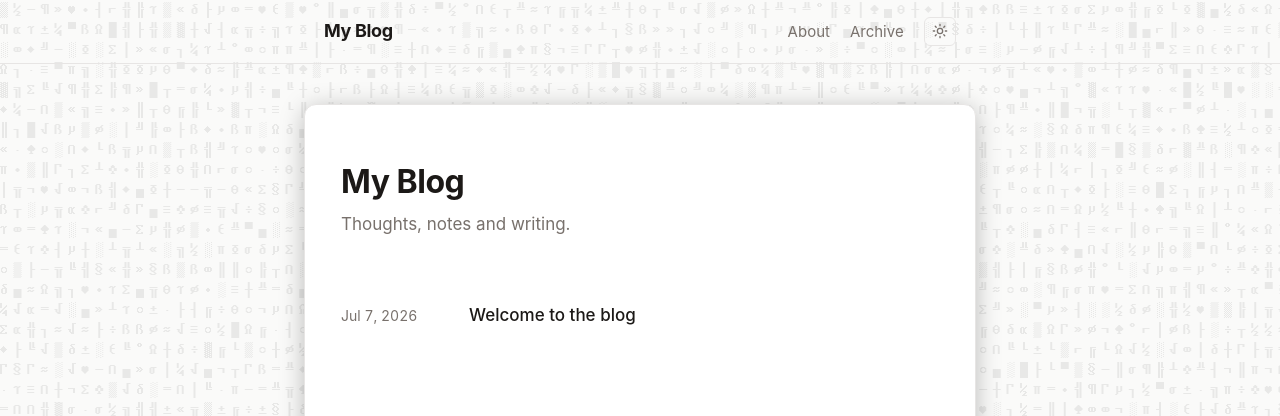
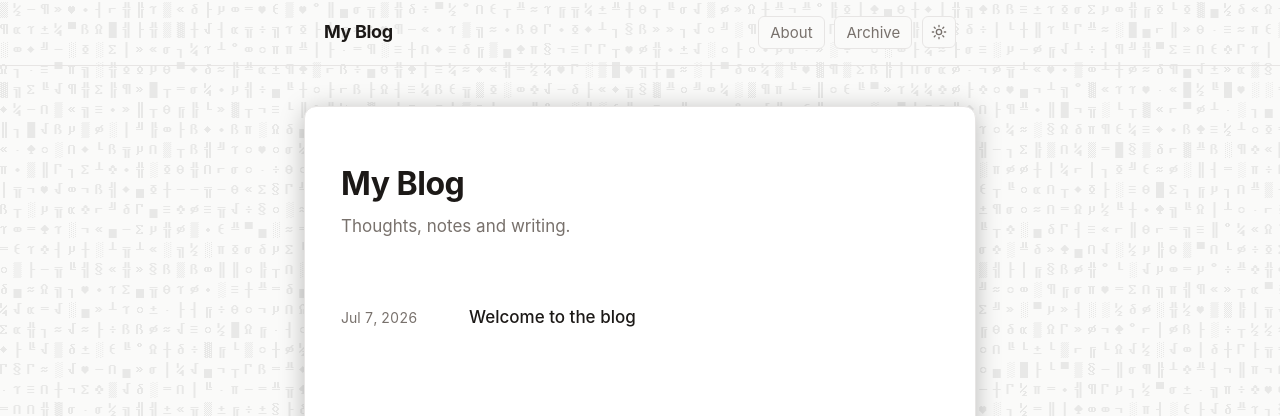
Before and after one commit to w13rt/w13rt.github.io, a Jekyll site: the page built from index.html, in a window 1280 px wide. Shown: the top 416 px of the page. Built offline with Jekyll 4.4.1, drawn with Linux system fonts in a browser that asks for light colours.

Commit message:
Opaque chip-style nav buttons over transparent header
Co-Authored-By: Claude Fable 5 <noreply@anthropic.com>

```diff
--- a/assets/css/main.scss
+++ b/assets/css/main.scss
@@ -233,26 +233,32 @@ table {
 .nav-links {
   display: flex;
   align-items: center;
-  gap: 1.25rem;
+  gap: 0.6rem;
 
   a {
     color: var(--text-muted);
     font-size: 0.9375rem;
+    line-height: 1.4;
+    background: var(--bg);
+    border: 1px solid var(--border);
+    border-radius: 6px;
+    padding: 0.3rem 0.7rem;
   }
 
   a:hover {
     color: var(--text);
+    border-color: var(--text-muted);
     text-decoration: none;
   }
 }
 
 #theme-toggle {
-  background: none;
+  background: var(--bg);
   border: 1px solid var(--border);
   border-radius: 6px;
   color: var(--text-muted);
   cursor: pointer;
-  padding: 0.35rem 0.45rem;
+  padding: 0.44rem 0.5rem;
   display: inline-flex;
   align-items: center;
 
```
